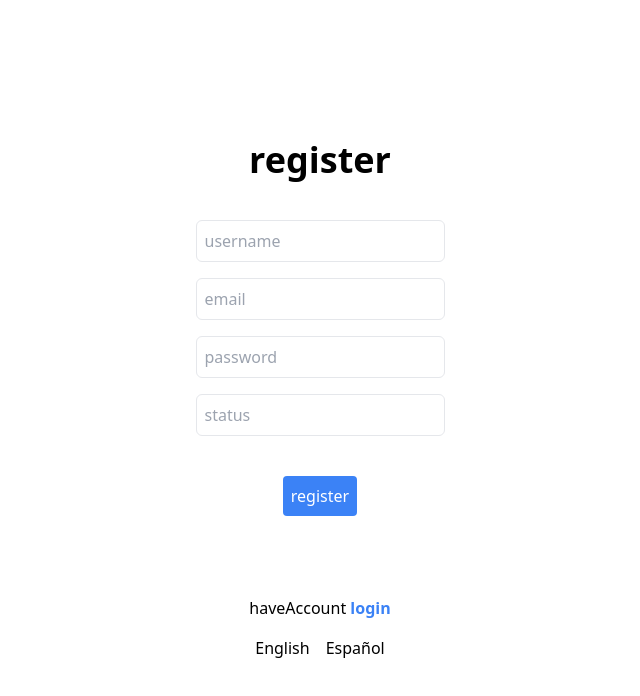
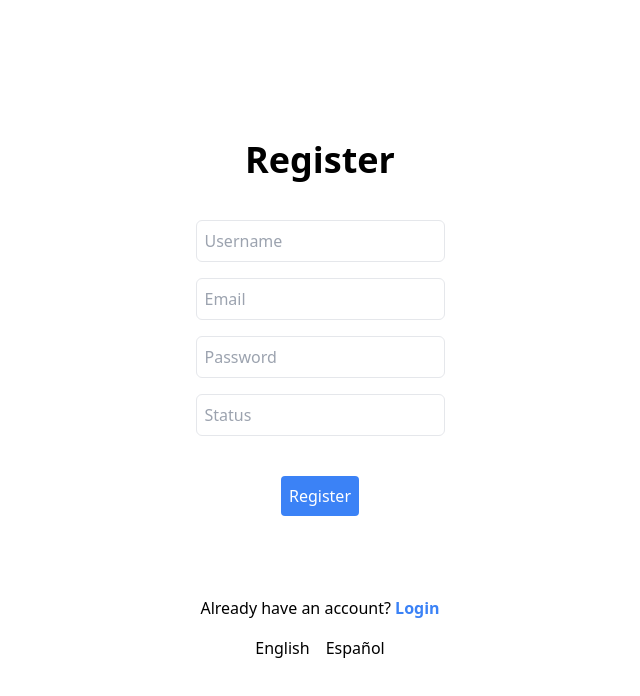
Before and after one commit to JaoShiGitHub/login-testing, a React (Create React App) app in the folder frontend/: page /register in a window 1280 px wide. Shown: the top 696 px of the page, without its empty margins (320-960 px from the left). Built offline with nearby package versions, Linux system fonts and the light colour scheme.

Commit message:
Debug code

```diff
--- a/frontend/src/i18next.js
+++ b/frontend/src/i18next.js
@@ -15,7 +15,7 @@ i18next.use(initReactI18next).init({
         password: "Password",
         login: "Login",
         logout: "Log out",
-        register: "Sing up",
+        register: "Register",
         usernameOrEmail: "Username or email",
         haveNoAccount: "Don't have an account?",
         haveAccount: "Already have an account?",
--- a/frontend/src/pages/RegisterPage.jsx
+++ b/frontend/src/pages/RegisterPage.jsx
@@ -1,7 +1,7 @@
 import axios from "axios";
 import { useState } from "react";
 import { useNavigate } from "react-router-dom";
-import { useTranslation } from "react-i18next";
+import { useTranslation, Trans } from "react-i18next";
 import LangButtons from "./LangButtons";
 
 const FormLabel = (props) => {
@@ -49,6 +49,10 @@ function RegisterPage() {
     }
   };
 
+  const capitalizeFirstLetter = (str) => {
+    return t(str).charAt(0).toUpperCase() + t(str).slice(1);
+  };
+
   return (
     <div className={`${items_center} h-screen justify-center`}>
       {registerStatus ? (
@@ -66,49 +70,51 @@ function RegisterPage() {
         </div>
       ) : (
         <div className={`${items_center}`}>
-          <h1 className="font-bold text-4xl mb-10">{t("register")}</h1>
+          <h1 className="font-bold text-4xl mb-10">
+            <Trans i18nKey="register">Register</Trans>
+          </h1>
           <form className={items_center} onSubmit={handleRegisterSubmit}>
             <FormLabel
               name="username"
               value={username}
               type="text"
-              placeholder={t("username")}
+              placeholder={capitalizeFirstLetter("username")}
               handleOnChange={(e) => setUsername(e.target.value)}
             />
             <FormLabel
               name="email"
               value={email}
               type="email"
-              placeholder={t("email")}
+              placeholder={capitalizeFirstLetter("email")}
               handleOnChange={(e) => setEmail(e.target.value)}
             />
             <FormLabel
               name="password"
               value={password}
               type="password"
-              placeholder={t("password")}
+              placeholder={capitalizeFirstLetter("password")}
               handleOnChange={(e) => setPassword(e.target.value)}
             />
             <FormLabel
               name="status"
               value={status}
               type="text"
-              placeholder={t("status")}
+              placeholder={capitalizeFirstLetter("status")}
               handleOnChange={(e) => setStatus(e.target.value)}
             />
 
             <button className="mt-6 mb-20 bg-blue-500 text-white p-2 rounded">
-              {t("register")}
+              <Trans i18nKey="register">Register</Trans>
             </button>
           </form>
 
           <p>
-            {t("haveAccount")}{" "}
+            <Trans i18nKey="haveAccount">Already have an account?</Trans>{" "}
             <button
               className="mb-4 font-bold text-blue-500"
               onClick={() => navigate("/login")}
             >
-              {t("login")}
+              <Trans i18nKey="login">Login</Trans>
             </button>
           </p>
           <LangButtons />
```
